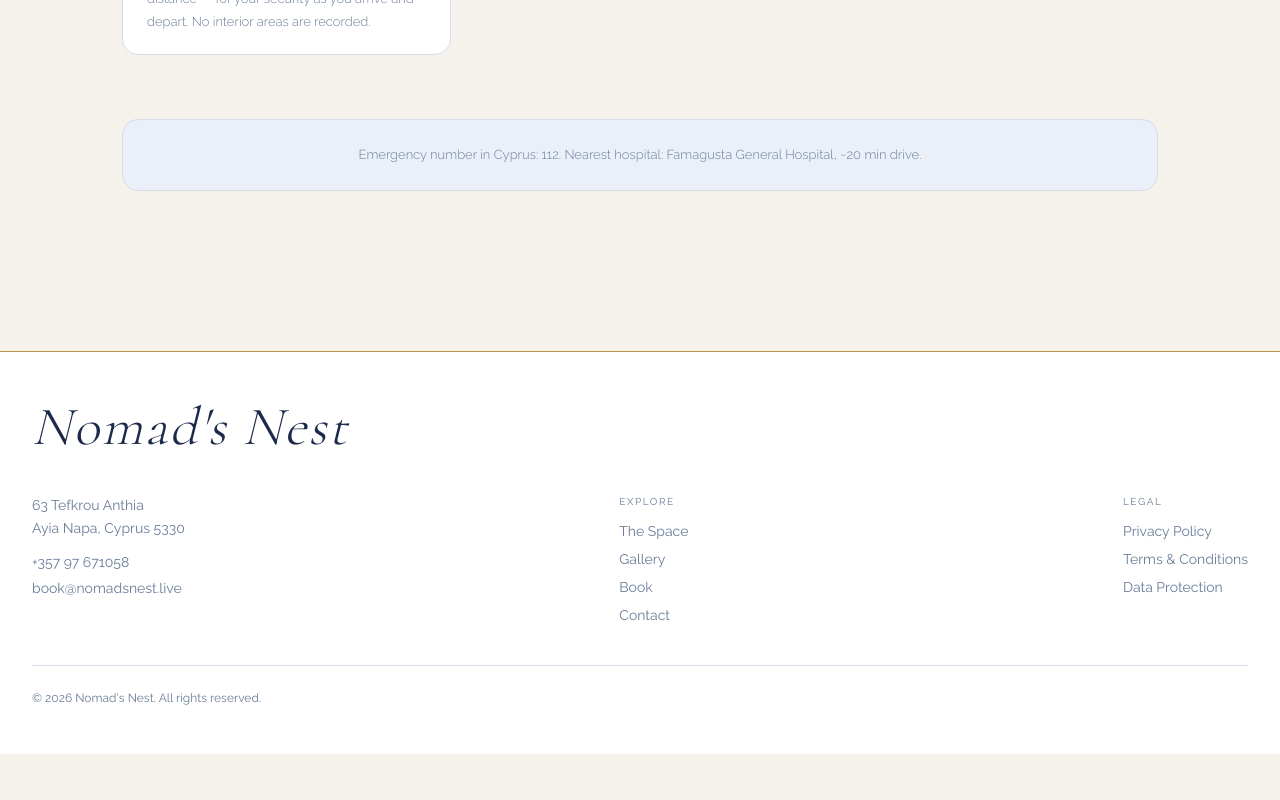
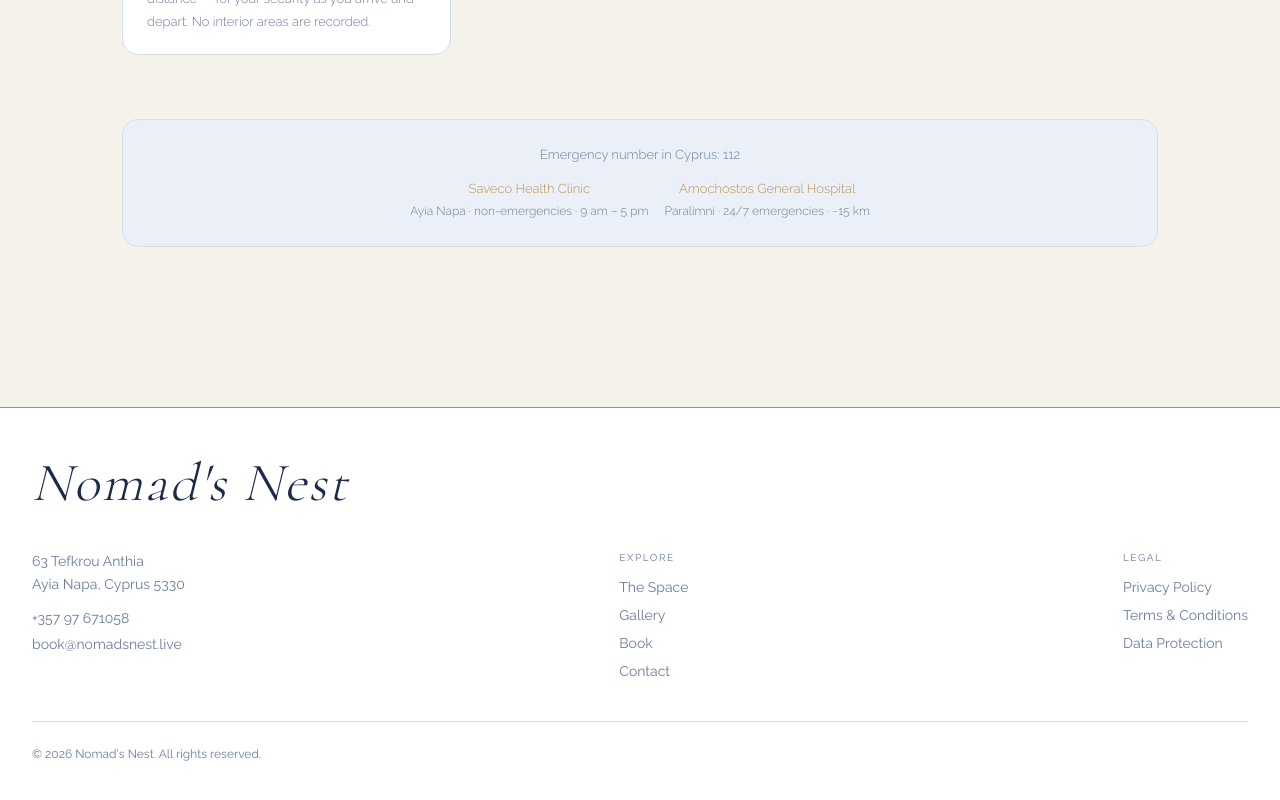
Before and after one commit to cmin764/nomads-nest, a Next.js app: page /safety in a window 1280 px wide. Shown: the part 2260-3060 px from the top of the page. Before the commit the page ends 3014 px from the top, so only its background shows below. Built offline with nearby package versions, Linux system fonts and the light colour scheme.

Commit message:
Cleanup old camera info and add hospital / emergency info

```diff
--- a/src/app/safety/page.tsx
+++ b/src/app/safety/page.tsx
@@ -3,7 +3,7 @@
 import { ShieldCheck, Cctv } from "lucide-react";
 import FadeIn from "@/components/fade-in";
 import GoldenDivider from "@/components/ui/golden-divider";
-import { safetyIntro, safetyMeasures, safetyNote } from "@/data/safety-content";
+import { safetyIntro, safetyMeasures, emergencyNote } from "@/data/safety-content";
 
 export const metadata: Metadata = {
   title: "Safety — Nomad's Nest",
@@ -49,9 +49,7 @@
                 className="relative aspect-[4/3] overflow-hidden flex-shrink-0 flex items-center justify-center"
                 style={{ background: "var(--surface-alt)" }}
               >
-                {measure.image.src.endsWith(".svg") ? (
-                  <Cctv size={64} strokeWidth={1} style={{ color: "var(--gold)" }} />
-                ) : (
+                {measure.image ? (
                   <Image
                     src={measure.image.src}
                     alt={measure.image.alt}
@@ -59,6 +57,8 @@
                     sizes="(max-width: 640px) 100vw, (max-width: 1024px) 50vw, 33vw"
                     className="object-cover"
                   />
+                ) : (
+                  <Cctv size={64} strokeWidth={1} style={{ color: "var(--gold)" }} />
                 )}
               </div>
               <div className="px-6 py-5 flex-1">
@@ -87,11 +87,28 @@
           style={{ borderColor: "var(--divider)", background: "var(--surface-alt)" }}
         >
           <p
-            className="text-[13px] font-light leading-[1.75]"
+            className="text-[13px] font-light leading-[1.75] mb-3"
             style={{ color: "var(--muted-text)" }}
           >
-            {safetyNote}
+            {emergencyNote.callout}
           </p>
+          <div className="flex flex-col sm:flex-row justify-center gap-4">
+            {emergencyNote.contacts.map((c) => (
+              <a
+                key={c.mapsUrl}
+                href={c.mapsUrl}
+                target="_blank"
+                rel="noopener noreferrer"
+                className="text-[13px] font-light leading-[1.75] hover:underline"
+                style={{ color: "var(--gold)" }}
+              >
+                {c.name}
+                <span className="block text-[12px]" style={{ color: "var(--muted-text)" }}>
+                  {c.detail}
+                </span>
+              </a>
+            ))}
+          </div>
         </div>
       </FadeIn>
 
--- a/src/data/safety-content.ts
+++ b/src/data/safety-content.ts
@@ -1,7 +1,7 @@
 export interface SafetyMeasure {
   title: string;
   description: string;
-  image: { src: string; alt: string };
+  image?: { src: string; alt: string };
 }
 
 const base = (filename: string) => `/images/gallery/safety/${filename}`;
@@ -68,9 +68,21 @@
     title: "External CCTV Camera",
     description:
       "A security camera is mounted in the covered parking lot, pointing towards the apartment entrance door and kitchen window from a distance — for your security as you arrive and depart. No interior areas are recorded.",
-    image: { src: base("cctv-placeholder.svg"), alt: "" },
   },
 ];
 
-export const safetyNote =
-  "Emergency number in Cyprus: 112. Nearest hospital: Famagusta General Hospital, ~20 min drive.";
+export const emergencyNote = {
+  callout: "Emergency number in Cyprus: 112",
+  contacts: [
+    {
+      name: "Saveco Health Clinic",
+      detail: "Ayia Napa · non-emergencies · 9 am – 5 pm",
+      mapsUrl: "https://maps.app.goo.gl/zG5pERLkoYTmX9oT6",
+    },
+    {
+      name: "Amochostos General Hospital",
+      detail: "Paralimni · 24/7 emergencies · ~15 km",
+      mapsUrl: "https://maps.app.goo.gl/xmmq41tPum7DqPit6",
+    },
+  ],
+};
```
Also changed, not shown: public/images/gallery/safety/cctv-placeholder.svg (deleted).
